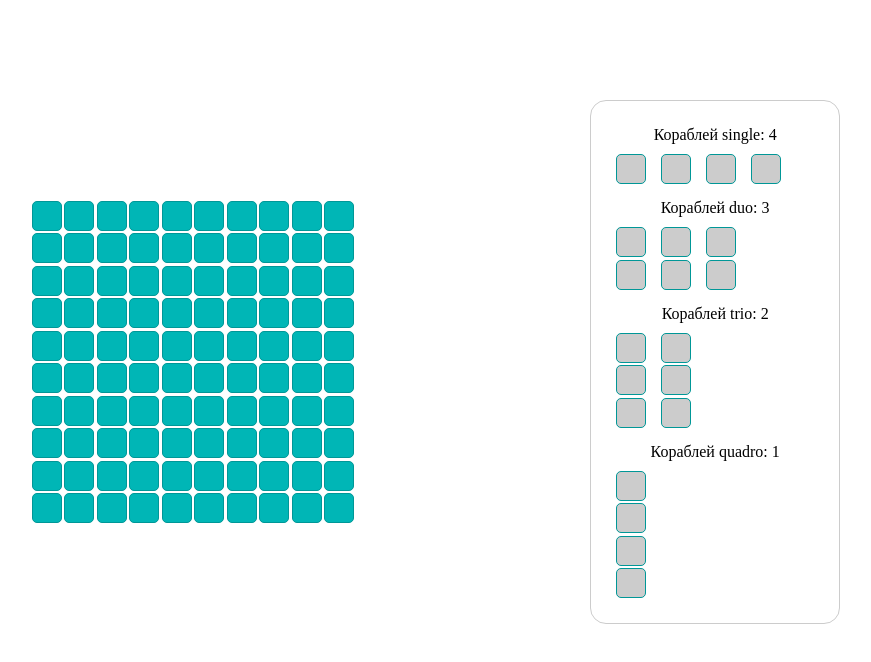
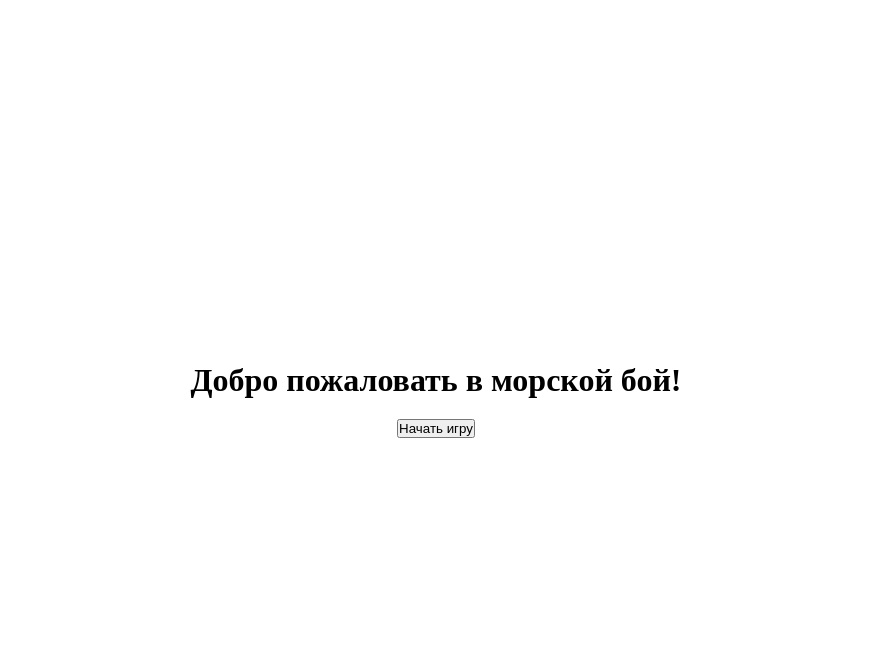
Before and after one commit to LizKa2091/sea-battle, a React (Vite) app: page / in a window 1280 px wide. Shown: the top 662 px of the page, without its empty margins (204-1075 px from the left). Built offline with nearby package versions, Linux system fonts and the light colour scheme.

Commit message:
feat(App, main): add routes for MainPage, GamePage

```diff
--- a/src/App.tsx
+++ b/src/App.tsx
@@ -1,13 +1,25 @@
 import { type FC } from "react";
-import Field from "./components/field/Field";
+import { Route, Routes, useLocation } from "react-router-dom";
+
+import MainPage from "./pages/MainPage";
+import GamePage from "./pages/GamePage";
 
 import './styles/reset.scss';
 
 const App: FC = () => {
+   const location = useLocation();
+   const state = location.state as { modal?: Location };
 
    return (
       <>
-         <Field />
+         <Routes>
+            <Route path='/' element={<MainPage />} />
+         </Routes>
+         {state?.modal && (
+            <Routes>
+               <Route path='/game' element={<GamePage />} />
+            </Routes>
+         )}
       </>
    )
 }
--- a/src/main.tsx
+++ b/src/main.tsx
@@ -1,9 +1,12 @@
 import { StrictMode } from 'react'
 import { createRoot } from 'react-dom/client'
 import App from './App.tsx'
+import { BrowserRouter } from 'react-router-dom'
 
 createRoot(document.getElementById('root')!).render(
    <StrictMode>
-      <App />
+      <BrowserRouter>
+         <App />
+      </BrowserRouter>
    </StrictMode>,
 )
```
